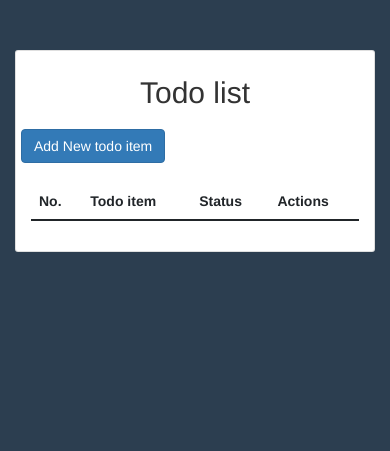
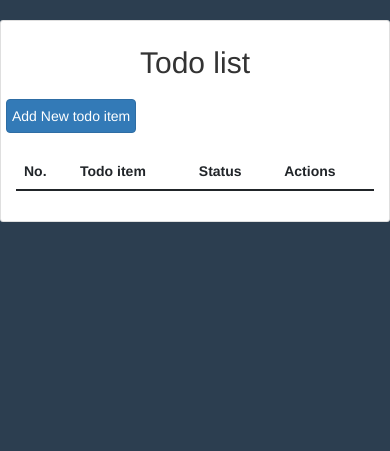
Before and after one commit to Abdulaziz-Hassan/todolist-website, a Flask app: page / in a window 390 px wide. Shown: the part 62-513 px from the top of the page. Run offline with Flask 2, Linux system fonts and the light colour scheme; the visitor is signed in with stand-in values (Sample User, id 1); data comes from the database, SQL or seed files in the repository; data that the repository does not hold is empty; some libraries are stand-ins or nearby versions.

Commit message:
fix: dashboard mobile responsive and email validation

```diff
--- a/app.py
+++ b/app.py
@@ -52,12 +52,16 @@ def register():
     form = RegisterForm()
     if form.validate_on_submit():
         # Email Validation
-        response = requests.get("https://isitarealemail.com/api/email/validate", params={"email": form.email.data})
-        status = response.json()["status"]
-        if User.query.filter_by(email=form.email.data).first():
+        response_lower = requests.get("https://isitarealemail.com/api/email/validate",
+                                      params={"email": form.email.data.lower()})
+        response_upper = requests.get("https://isitarealemail.com/api/email/validate",
+                                      params={"email": {form.email.data[0].upper() + form.email.data[1:]}})
+        status_lower = response_lower.json()["status"]
+        status_upper = response_upper.json()["status"]
+        if User.query.filter_by(email=form.email.data.lower()).first():
             flash("You,ve already signed up with that email, log in instead!")
             return redirect(url_for("login"))
-        elif not status == "valid":
+        elif not status_lower == "valid" and not status_upper == "valid":
             flash("Please enter a valid email address.")
             return redirect(url_for("register"))
         hashed_password = generate_password_hash(
@@ -66,7 +70,7 @@ def register():
             salt_length=8
         )
         new_user = User(
-            email=form.email.data,
+            email=form.email.data.lower(),
             name=form.name.data,
             password=hashed_password
         )
@@ -83,7 +87,7 @@ def login():
     if form.validate_on_submit():
         email = form.email.data
         password = form.password.data
-        user = User.query.filter_by(email=email).first()
+        user = User.query.filter_by(email=email.lower()).first()
         if not user:
             flash("That email does not exist, please try again.")
             return redirect(url_for("login"))
@@ -138,7 +142,7 @@ def delete_item(item_id):
         db.session.commit()
     except:
         pass
-    return render_template("dashboard.html", current_user=current_user)
+    return redirect(url_for("dashboard", current_user=current_user))
 
 
 @app.route("/complete-item/<int:item_id>")
--- a/models.py
+++ b/models.py
@@ -15,7 +15,7 @@ class User(UserMixin, db.Model):
 class ToDoItem(db.Model):
     __tablename__ = "todo_items"
     id = db.Column(db.Integer, primary_key=True)
-    title = db.Column(db.String(75), nullable=False)
+    title = db.Column(db.String(30), nullable=False)
     description = db.Column(db.Text, nullable=True)
     author_id = db.Column(db.Integer, db.ForeignKey("users.id"))
     author = relationship("User", back_populates="todo_items")
--- a/static/css/custom.css
+++ b/static/css/custom.css
@@ -1,4 +1,11 @@
 #wrapper .container-fluid {
         max-width: 100%;
-        display: block;
+        display: inline-block;
 }
+
+@media (max-width: 991px) {
+  a.btn {
+    padding-left: 5px;
+    padding-right: 5px;
+  }
+}
--- a/templates/dashboard.html
+++ b/templates/dashboard.html
@@ -2,11 +2,16 @@
 
 {% include "header.html" %}
 {% block content %}
+<head>
+    <meta content="width=device-width,initial-scale=1,maximum-scale=1,user-scalable=no" name="viewport">
+    <meta content="IE=edge,chrome=1" http-equiv="X-UA-Compatible">
+    <meta content="true" name="HandheldFriendly">
+</head>
 <link href="static/css/custom.css" rel="stylesheet">
 <body style="background-color: #2c3e50;">
 <section class="vh-100">
     <div id="wrapper">
-        <div class="container-fluid py-5 h-200 w-200">
+        <!--        <div class="container-fluid py-5 h-200 w-200">-->
         <div class="row d-flex justify-content-center align-items-center h-100">
             <div class="col col-lg-9 col-xl-7">
                 <div class="card rounded-3">
@@ -93,7 +98,7 @@
                 </div>
             </div>
         </div>
-        </div>
+        <!--        </div>-->
     </div>
 </section>
 </body>
```
Lines whose indentation alone changed are shown as unchanged.
